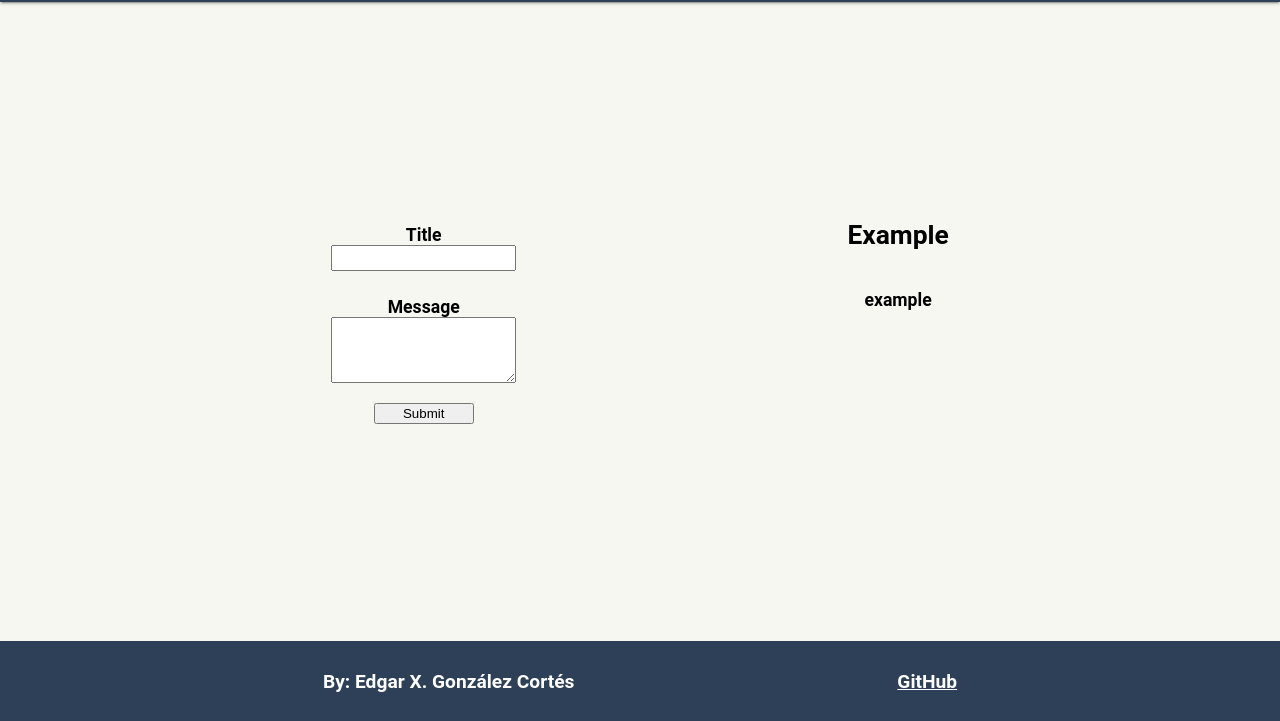
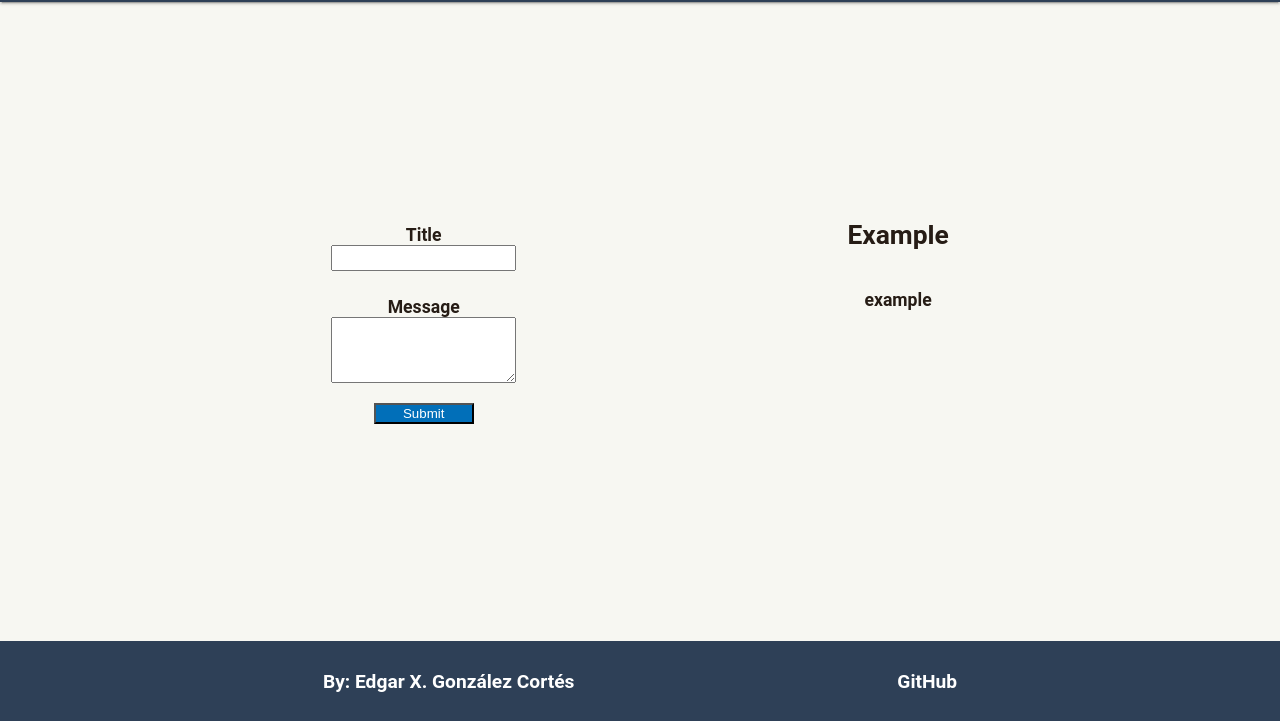
Before and after one commit to Redrogue12/Push-Notification, a website: page client/index.html in a window 1280 px wide. Shown: the part 79-800 px from the top of the page. Drawn offline with Linux system fonts and the light colour scheme.

Commit message:
button style

```diff
--- a/client/index.html
+++ b/client/index.html
@@ -32,7 +32,7 @@
   </main>
 
   <footer>
-    <p>By: Edgar X. González Cortés</p>
+    <a href="https://github.com/Redrogue12/">By: Edgar X. González Cortés</a>
     <a href="https://github.com/Redrogue12/Push-Notification">GitHub</a>
   </footer>
 
--- a/client/style.css
+++ b/client/style.css
@@ -24,6 +24,7 @@ main {
   display: flex;
   justify-content: space-evenly;
   width: 100%;
+  color: #261C15;
 }
 
 section {
@@ -48,6 +49,8 @@ textarea {
 button {
   width: 100px;
   margin: 1.5em auto;
+  background-color: #016FB9;
+  color: white;
 }
 
 label {
@@ -58,6 +61,11 @@ footer>a, footer>p {
   color: white;
   font-weight: bold;
   font-size: 1.2rem;
+  text-decoration: none;
+}
+
+a:hover {
+  color: #C5D86D;
 }
 
 footer {
```
